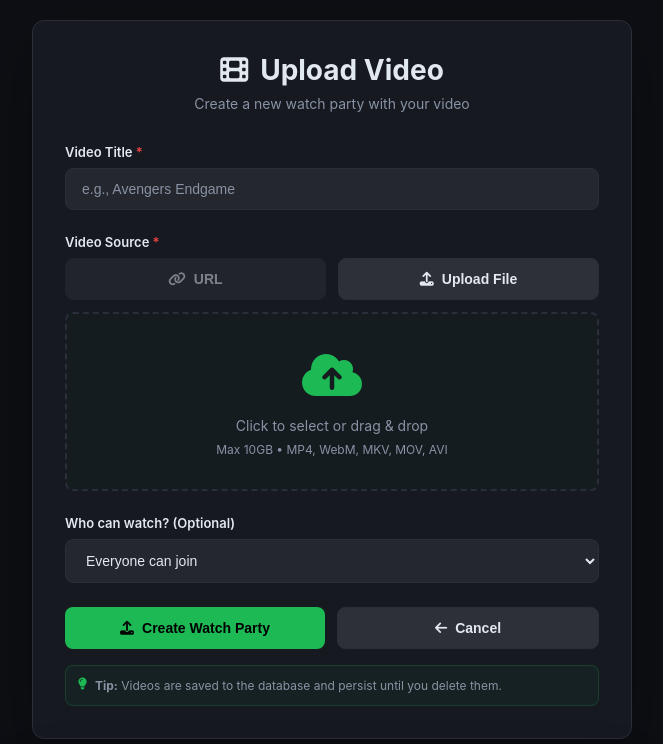
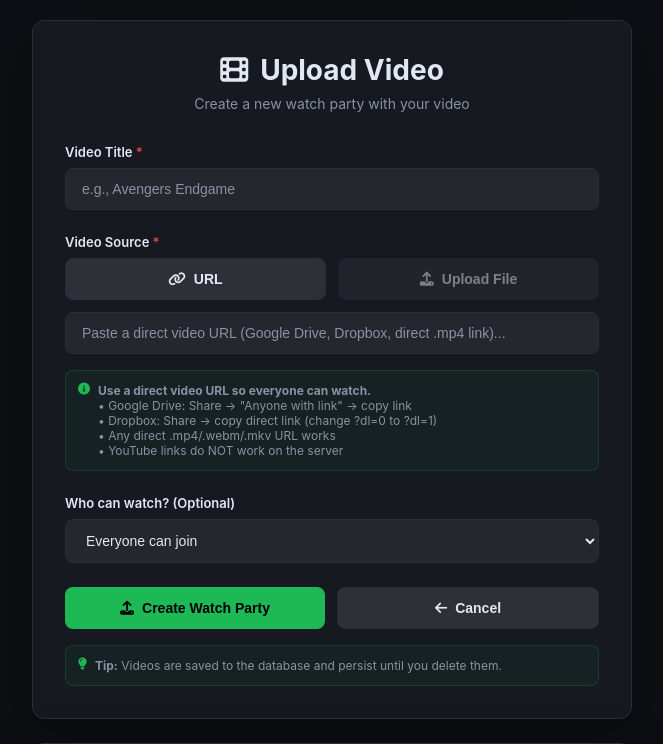
Before and after one commit to pratyush3012/WAN, a Flask app: page /watch/upload in a window 1280 px wide. Shown: the top 744 px of the page, without its empty margins (308-971 px from the left). Run offline with Flask 3, Linux system fonts and the light colour scheme; the visitor is signed in with stand-in values (Sample User, id 1); data that the repository does not hold is empty; some libraries are stand-ins or nearby versions.

Commit message:
fix: watch party URL mode — skip resolve, add Google Drive/Dropbox URL conversion, default to URL mode

```diff
--- a/templates/watch_party_upload.html
+++ b/templates/watch_party_upload.html
@@ -118,10 +118,14 @@
 
         <!-- URL Mode -->
         <div id="urlMode" style="display:none">
-          <input type="url" class="form-input" id="videoUrl" placeholder="YouTube, direct MP4, or any video URL...">
+          <input type="url" class="form-input" id="videoUrl" placeholder="Paste a direct video URL (Google Drive, Dropbox, direct .mp4 link)...">
           <div class="info-box">
             <i class="fas fa-info-circle"></i>
-            <span>Paste a YouTube link, direct MP4/WebM URL, or any supported video link — WAN Bot will resolve it automatically</span>
+            <span><strong>Use a direct video URL so everyone can watch.</strong><br>
+            • Google Drive: Share → "Anyone with link" → copy link<br>
+            • Dropbox: Share → copy direct link (change ?dl=0 to ?dl=1)<br>
+            • Any direct .mp4/.webm/.mkv URL works<br>
+            • YouTube links do NOT work on the server</span>
           </div>
         </div>
 
@@ -432,41 +436,14 @@ async function uploadFile(title) {
 async function uploadURL(title, url) {
   try {
     const serverId = new URLSearchParams(window.location.search).get('server_id') || '0';
-
-    // Show resolving state for YouTube/external links
-    const isYouTube = url.includes('youtube.com') || url.includes('youtu.be') || url.includes('youtu');
-    const isDirect  = /\.(mp4|webm|mkv|m3u8)$/i.test(url);
-    let finalUrl = url;
-    let finalTitle = title;
-
-    if (!isDirect) {
-      showValidation('🔍 Resolving video URL...', 'info');
-      try {
-        const res = await fetch('/api/watch/resolve-url', {
-          method: 'POST',
-          headers: {'Content-Type': 'application/json'},
-          body: JSON.stringify({ url })
-        });
-        const resolved = await res.json();
-        if (resolved.stream_url) {
-          finalUrl = resolved.stream_url;
-          if (!title && resolved.title) finalTitle = resolved.title;
-        } else {
-          showValidation('❌ Could not resolve URL: ' + (resolved.error || 'Unknown error'), 'error');
-          return;
-        }
-      } catch (e) {
-        showValidation('❌ Failed to resolve URL', 'error');
-        return;
-      }
-    }
+    const finalTitle = title || url.split('/').pop().split('?')[0] || 'Watch Party';
 
     const response = await fetch(`/api/watch/create/${serverId}`, {
       method: 'POST',
       headers: {'Content-Type': 'application/json'},
       body: JSON.stringify({
-        title: finalTitle || url,
-        video_url: finalUrl,
+        title: finalTitle,
+        video_url: url,
         required_role_id: document.getElementById('roleRestriction').value || null
       })
     });
@@ -475,7 +452,8 @@ async function uploadURL(title, url) {
       const data = await response.json();
       showSuccess(data.room_id);
     } else {
-      showValidation('❌ Failed to create watch party', 'error');
+      const err = await response.json().catch(() => ({}));
+      showValidation('❌ ' + (err.error || 'Failed to create watch party'), 'error');
     }
   } catch (error) {
     showValidation('❌ ' + error.message, 'error');
@@ -506,8 +484,8 @@ function showSuccess(roomId) {
   document.getElementById('watchLink').href = `/watch/${roomId}`;
 }
 
-// Initialize
-switchMode('file');
+// Initialize — default to URL mode (file uploads only work on Render disk)
+switchMode('url');
 
 // Load movies on page load
 document.addEventListener('DOMContentLoaded', loadMovies);
```
Also changed, not shown: templates/watch_party.html (+12 -2 lines).
